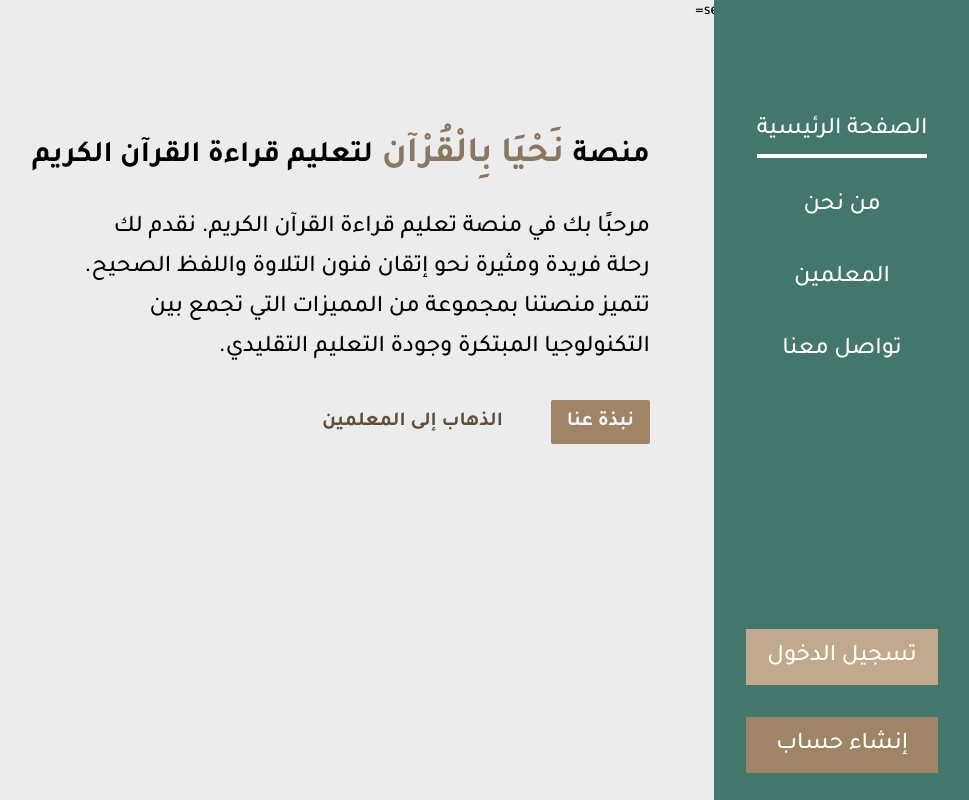
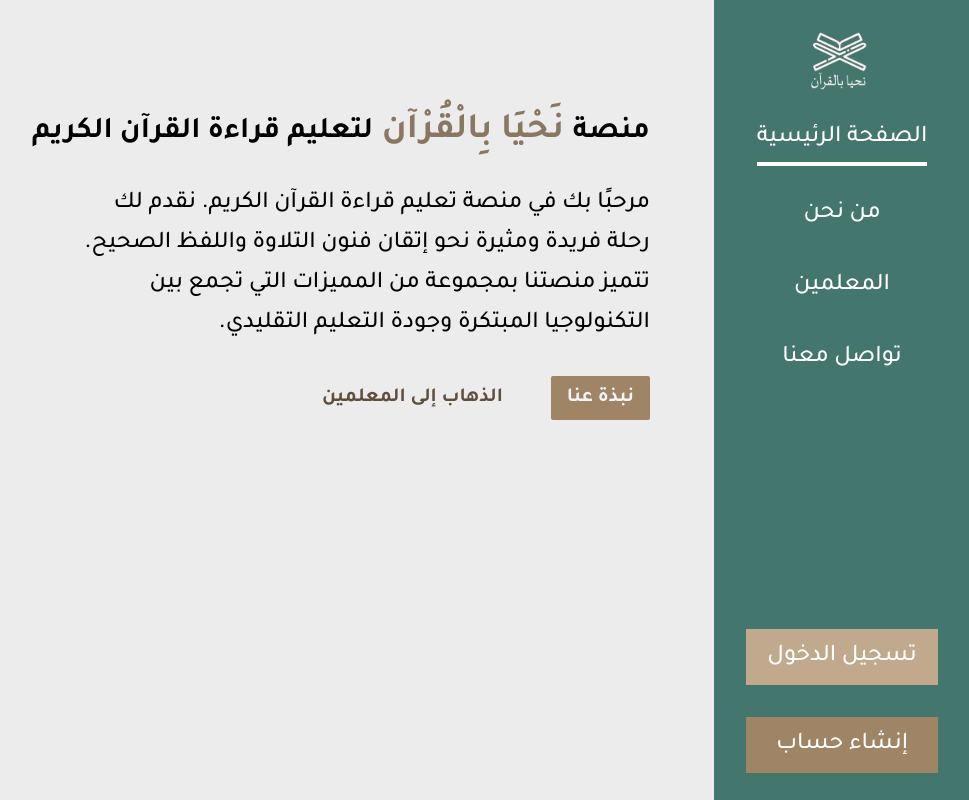
Before and after one commit to MahmoudKhalid22/Tahfeeth, a React (Create React App) app in the folder client/: page / in a window 1280 px wide. Shown: the top 800 px of the page, without its empty margins (310-1279 px from the left). Built offline with nearby package versions, Linux system fonts and the light colour scheme.

Commit message:
chore: fixed bugs

```diff
--- a/client/src/components/InputForm/Form.jsx
+++ b/client/src/components/InputForm/Form.jsx
@@ -66,7 +66,7 @@ function Form() {
             type="text"
             placeholder="الاسم"
             id="name"
-            className="text-base py-4 md:text-3xl rounded-md border-none outline-none px-3  w-full md:w-2/3 md:h-16"
+            className="text-md py-4 md:text-3xl rounded-md border-none outline-none px-3  w-[120%] md:w-2/3 md:h-16"
           />
           <label className="hidden md:block text-white text-2xl" htmlFor="name">
             الاسم
@@ -80,7 +80,7 @@ function Form() {
           onChange={(e) => setEmail(e.target.value)}
           placeholder="البريد الإلكتروني"
           id="email"
-          className="text-base py-4 md:text-3xl rounded-md border-none outline-none px-3  w-full md:w-2/3 md:h-16"
+          className="text-md py-4 md:text-3xl rounded-md border-none outline-none px-3  w-[120%] md:w-2/3 md:h-16"
         />
         <label className="hidden md:block text-white text-2xl" htmlFor="email">
           البريد الإلكتروني
@@ -93,7 +93,7 @@ function Form() {
           onChange={(e) => setPassword(e.target.value)}
           placeholder="كلمة السر"
           id="pass"
-          className="text-base py-4 md:text-3xl rounded-md border-none outline-none px-3   w-full md:w-2/3  md:h-16"
+          className="text-md py-4 md:text-3xl rounded-md border-none outline-none px-3   w[120%]l md:w-2/3  md:h-16"
         />
         <label className="hidden md:block text-white text-2xl" htmlFor="pass">
           كلمة السر
@@ -105,7 +105,7 @@ function Form() {
             type="text"
             placeholder="الاسم"
             id="name"
-            className="text-base py-4 md:text-3xl rounded-md border-none outline-none px-3  w-full md:w-2/3 md:h-16"
+            className="text-md py-4 md:text-3xl rounded-md border-none outline-none px-3  w-[120%] md:w-2/3 md:h-16"
             onChange={(e) => setRole(e.target.value)}
           >
             <option>التسجيل ك</option>
@@ -123,7 +123,7 @@ function Form() {
             type="text"
             placeholder="الاسم"
             id="name"
-            className="text-base py-4 md:text-3xl rounded-md border-none outline-none px-3  w-full md:w-2/3 md:h-16"
+            className="text-md py-4 md:text-3xl rounded-md border-none outline-none px-3  w-[120%] md:w-2/3 md:h-16"
           >
             <option>هل أنت مجاز</option>
             <option>نعم</option>
--- a/client/src/components/NavbarComponents/Links.jsx
+++ b/client/src/components/NavbarComponents/Links.jsx
@@ -8,12 +8,15 @@ import { FaChalkboardTeacher } from "react-icons/fa";
 import { FaRegMessage } from "react-icons/fa6";
 import { RiLoginBoxLine } from "react-icons/ri";
 import { LiaUserPlusSolid } from "react-icons/lia";
+import Logo from "./Logo";
 
 function Links() {
   const [active, setActive] = useState(1);
 
   return (
-    <div className="w-16 lg:w-64 fixed top-0 right-0 z-40 min-h-screen pt-[114px] pb-[27px] bg-[#43766C] px-6 flex items-center justify-between flex-col overflow-hidden">
+    <div className="w-16 lg:w-64 fixed top-0 right-0 z-40 h-screen pt-[2rem] pb-[27px] bg-[#43766C] px-6 flex items-center gap-8 flex-col overflow-hidden">
+      <Logo />
+      <div className="flex items-center justify-between flex-col h-full  overflow-hidden">
         <ul className="flex flex-col items-center justify-center gap-8">
           <li
             className={`text-[#fff] text-2xl font-medium pb-2 ${
@@ -75,7 +78,7 @@ function Links() {
           </HashLink>
           <HashLink to={"/register?mode=signup"}>
             <div className="block lg:hidden">
-            <LiaUserPlusSolid className="w-8 h-16 text-bold pb-2 border-b-4 border-white text-[#9F8565] hover:text-[#8a7762] transition-colors " />
+              <LiaUserPlusSolid className="w-8 h-16 text-bold pb-2 border-white text-[#9F8565] hover:text-[#8a7762] transition-colors " />
             </div>
             <button className="bg-[#9F8565] hover:bg-[#8a7762] transition-colors px-5 py-3 w-48 text-white text-2xl hidden lg:block">
               إنشاء حساب
@@ -83,6 +86,7 @@ function Links() {
           </HashLink>
         </div>
       </div>
+    </div>
   );
 }
 
--- a/client/src/components/NavbarComponents/Logo.jsx
+++ b/client/src/components/NavbarComponents/Logo.jsx
@@ -1,13 +1,13 @@
 import React from "react";
 import logo from "../../assets/logo.png";
-import { Link } from "react-router-dom";
+import { HashLink } from "react-router-hash-link";
 
 function Logo() {
   return (
-    <div className="w-16 sm:w-20  ">
-      <Link to={"/"}>
+    <div className="ml-1 sm:m-0 w-16 sm:w-20  ">
+      <HashLink smooth to={"/#home"}>
         <img className="w-full object-cover" src={logo} alt="logo" />
-      </Link>
+      </HashLink>
     </div>
   );
 }
--- a/client/src/components/Proposal.jsx
+++ b/client/src/components/Proposal.jsx
@@ -20,14 +20,14 @@ function Proposal() {
         نحو إتقان فنون التلاوة واللفظ الصحيح. تتميز منصتنا بمجموعة من المميزات
         التي تجمع بين التكنولوجيا المبتكرة وجودة التعليم التقليدي.
       </p>
-      <div className="flex sm:flex-row flex-col justify-start items-start">
+      <div className="flex sm:flex-row flex-col justify-start items-start mt-8 gap-8 sm:gap-0">
         <HashLink smooth to={"/#about"}>
-          <button className="py-1 sm:py-2 px-2 sm:px-4 mt-8  font-bold text-sm sm:text-xl bg-[#9F8565] hover:bg-[#886d4d]   text-slate-100 transition-all rounded-sm ">
+          <button className="py-1 sm:py-2 px-2 sm:px-4  font-bold text-sm sm:text-xl bg-[#9F8565] hover:bg-[#886d4d]   text-slate-100 transition-all rounded-sm ">
             نبذة عنا
           </button>
         </HashLink>
         <HashLink smooth to={"/#teachers"}>
-          <button className="py-1 sm:py-2 sm:px-4 mt-4 sm:mt-8 sm:mr-8 font-bold text-sm sm:text-xl  hover:text-[#644746]   text-[#5E4E3B] transition-all rounded-sm">
+          <button className="py-1 sm:py-2 sm:px-4  sm:mr-8 font-bold text-sm sm:text-xl  hover:text-[#644746]   text-[#5E4E3B] transition-all rounded-sm">
             الذهاب إلى المعلمين
           </button>
         </HashLink>
--- a/client/src/pages/Home.js
+++ b/client/src/pages/Home.js
@@ -32,10 +32,6 @@ function Home() {
 
   return (
     <>
-      sectionNumber={1}
-      isActive={activeSection === 1}
-      onScroll={() => handleScroll(1)}
-      ref={refSection1}
       <Proposal
         sectionNumber={1}
         isActive={activeSection === 1}
```
Also changed, not shown: client/src/assets/logo.png. Lines whose indentation alone changed are shown as unchanged.
